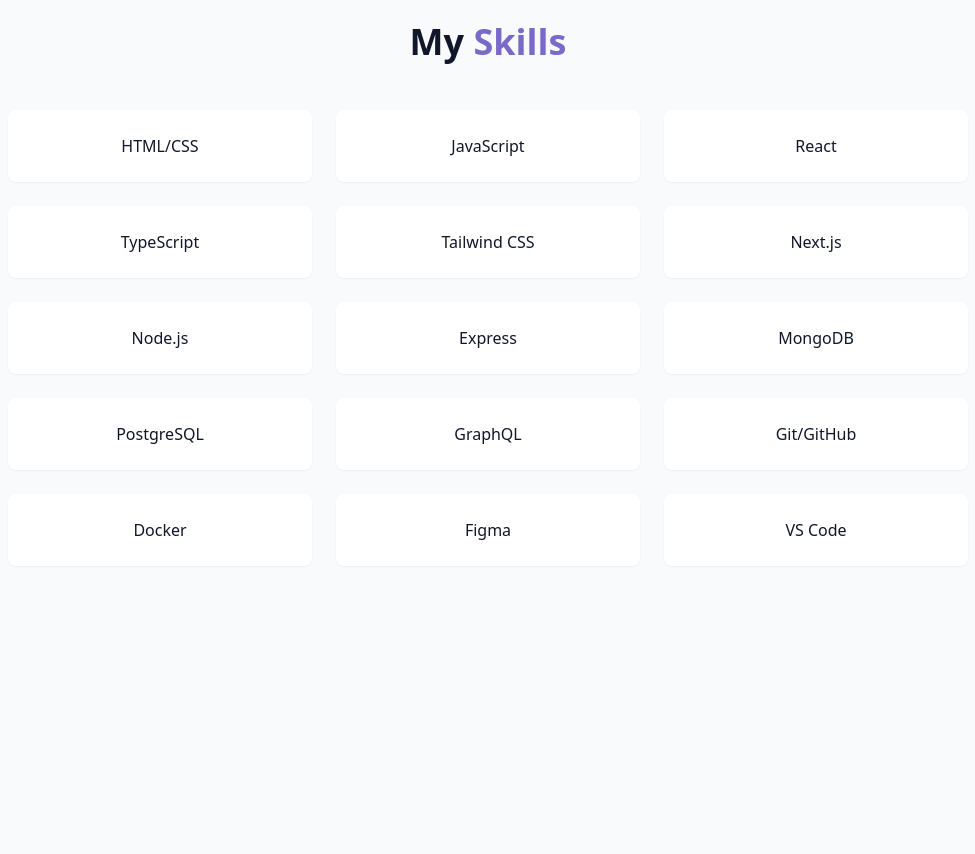
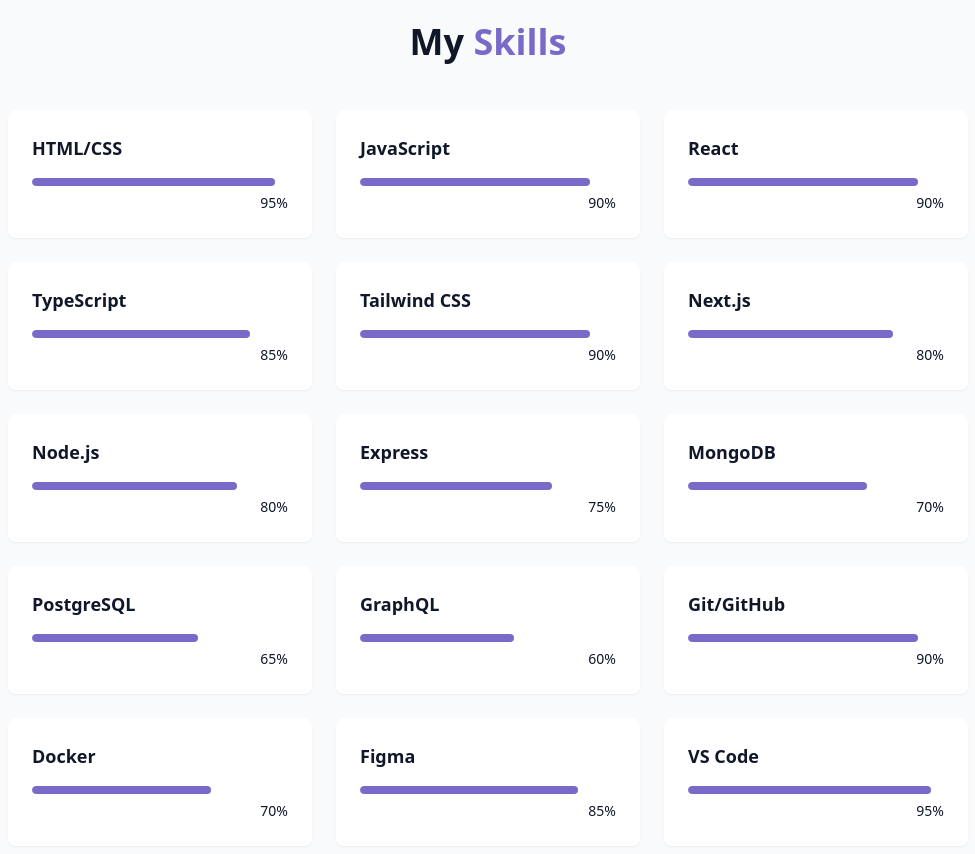
Before and after one commit to neilpatel13/Personal-Portfolio-Webpage, a React (Vite) app: page / in a window 1280 px wide. Shown: the part 1580-2434 px from the top of the page, without its empty margins (152-1127 px from the left). Before the commit the page ends 2242 px from the top, so only its background shows below. Built offline with nearby package versions, Linux system fonts and the light colour scheme.

Commit message:
skills percentage bars

```diff
--- a/src/components/SkillsSection.jsx
+++ b/src/components/SkillsSection.jsx
@@ -40,8 +40,16 @@
                 <div className="grid gird-cols-1 sm:grid-cols-2 lg:grid-cols-3 gap-6">
                     {skills.map((skill, key) => (
                         <div key={key} className="bg-card p-6 rounded-lg shadow-xs card-hover">
-                            <div>
-                                <h3> {skill.name}</h3>
+                            <div className="text-left mb-4">
+                                <h3 className="font-semibold text-lg"> {skill.name}</h3>
+                            </div>
+                            <div className="w-full bg-secondary/50 h-2 rounded-full overflow-hidden">
+                                <div className="bg-primary h-2 rounded-full origin-left animate-[grow_1.5s_ease-out]" style={{width: skill.level + "%"}}
+                                />
+                            </div>
+
+                            <div className="text-right mt-1">
+                                <span className="text-sm text-muted-foreground">{skill.level}%</span>
                             </div>
 
                         </div>
```
